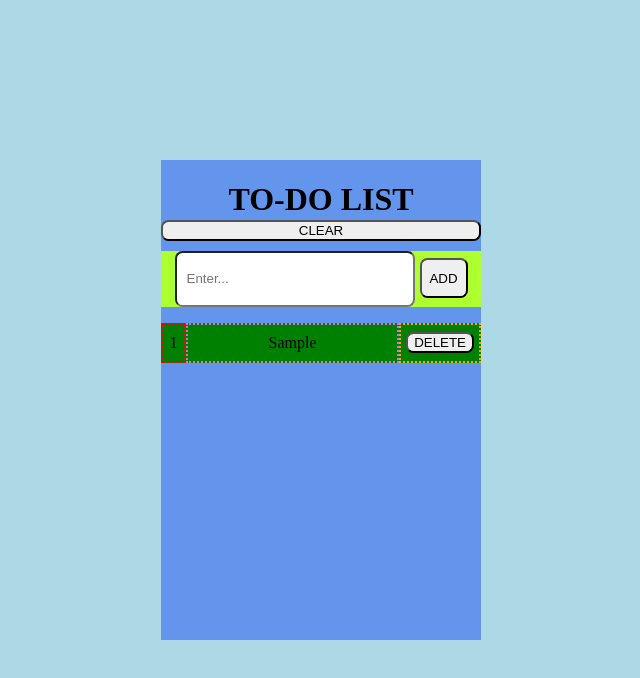
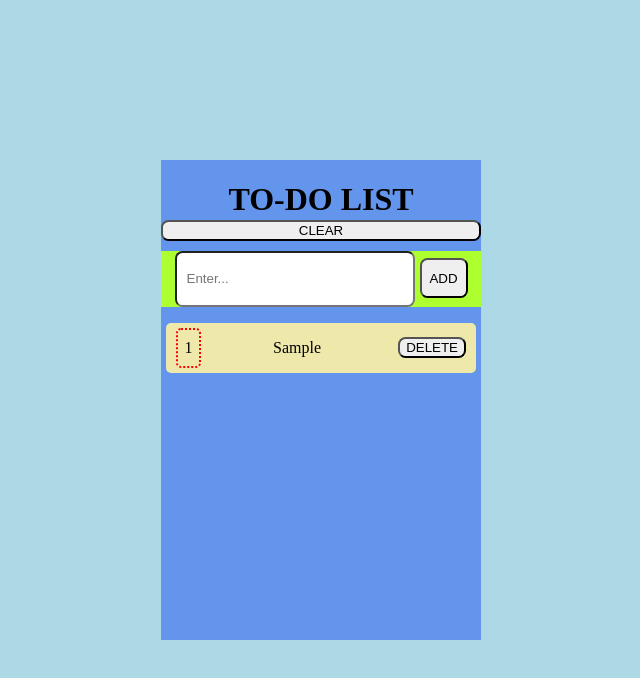
Before and after one commit to illdoodle/notes-project, a React (Vite) app: page / in a window 1280 px wide. Both pictures are taken after typing "Sample" into the empty fields and a click on the button "ADD". Shown: the top 678 px of the page, without its empty margins (319-959 px from the left). Built offline with nearby package versions, Linux system fonts and the light colour scheme; the HTML template or start-up script is replaced by a standard one.

Commit message:
правки с цссом

```diff
--- a/src/components/NotesItem.tsx
+++ b/src/components/NotesItem.tsx
@@ -3,10 +3,10 @@ import styles from '../styles/note.module.css';
 function NotesItem(props:any) {
   return (
     <div className={styles.note}>
-      <div className={styles.id}>
+      <div className={`${styles.id} ${props.note.completed ? styles.completed : ''}`} onClick={() => {props.check(props.note)}}>
         <span>{props.note.id}</span>
       </div>
-      <div className={`${styles.text} ${props.note.completed ? styles.completed : ''}`} onClick={() => {props.check(props.note)}}>
+      <div className={styles.text}>
         <span id='text'>{props.note.text}</span>
       </div>
       <div className={styles.deleteBtn}>
--- a/src/styles/note.module.css
+++ b/src/styles/note.module.css
@@ -1,11 +1,13 @@
 .note {
-    background: green;
     height: 2.5em;
     align-content: center;
-
     display: flex;
     flex-direction: row;
     align-items: center;
+    margin: 5px;
+    background-color: palegoldenrod;
+    border-radius: 5px;
+    padding: 5px;
 }
 
 .id {
@@ -15,7 +17,11 @@
     float: left;
     box-sizing: border-box;
     align-content: center;
+    cursor: pointer;
     border: 2px dotted red;
+    border-radius: 5px;
+    user-select: none;
+    margin-left: 5px;
 }
 
 .text {
@@ -25,9 +31,6 @@
     box-sizing: border-box;
     align-content: center;
     overflow: hidden;
-    cursor: pointer;
-    border: 2px dotted orchid;
-    user-select: none;
 }
 
 .deleteBtn {
@@ -37,11 +40,8 @@
     box-sizing: border-box;
     align-content: center;
     padding: 0px 5px 0px 5px;
-    border: 2px dotted orange;
 }
 
 .completed {
-    text-decoration: line-through;
-    text-decoration-color: red;
-    text-decoration-style: wavy;
+   border: 2px solid green;
 }
```
